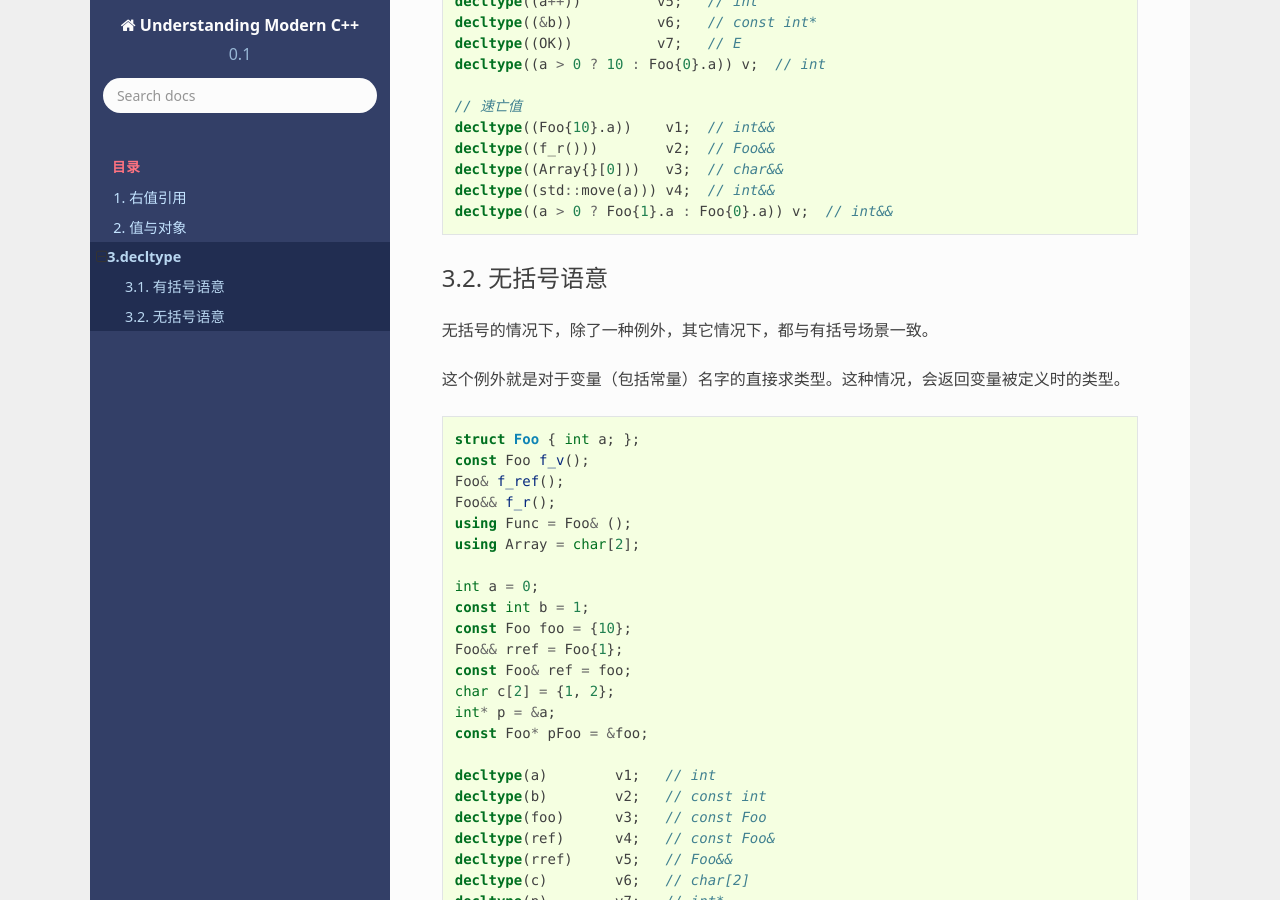
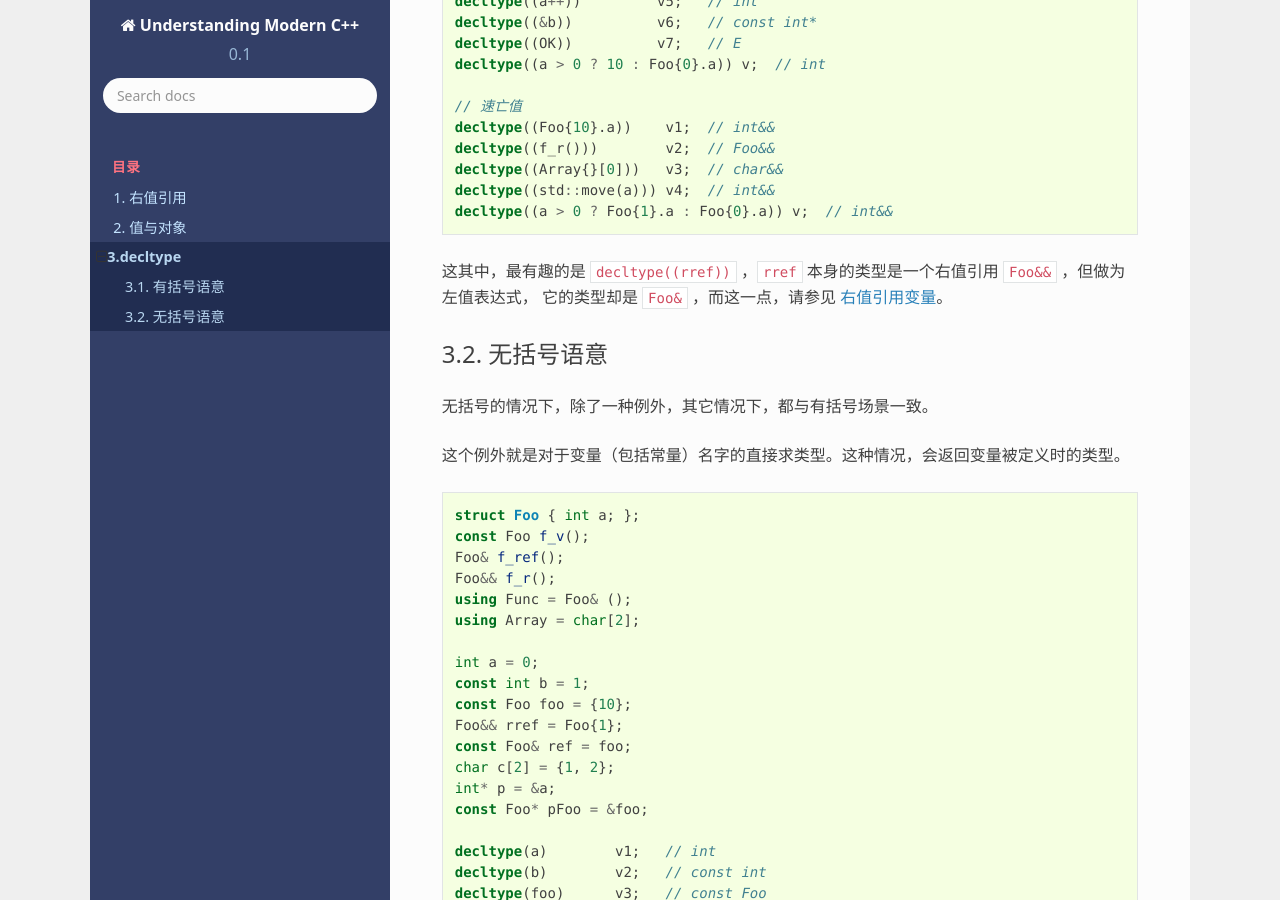
Before and after one commit to godsme/understand_modern_cpp, a Sphinx documentation site: the page built from docs/source/decltype.rst, in a window 1280 px wide and 900 px high, scrolled down 1597 px. Built offline with Sphinx 7.4.7 and the Read the Docs theme 2.0.0, drawn with Linux system fonts in a browser that asks for light colours; formulas are drawn with MathJax 3.

Commit message:
added decltype

```diff
--- a/docs/source/decltype.rst
+++ b/docs/source/decltype.rst
@@ -82,6 +82,9 @@
    decltype((a > 0 ? Foo{1}.a : Foo{0}.a)) v;  // int&&
 
 
+这其中，最有趣的是 ``decltype((rref))`` ，``rref`` 本身的类型是一个右值引用 ``Foo&&`` ，但做为左值表达式，
+它的类型却是 ``Foo&`` ，而这一点，请参见 :ref:`右值引用变量 <rvalue-ref-var>`。
+
 无括号语意
 -----------------
 
--- a/docs/source/rvalue-ref.rst
+++ b/docs/source/rvalue-ref.rst
@@ -175,6 +175,8 @@
 
 这背后的差异究竟意味这什么？
 
+.. _rvalue-ref-var:
+
 一个类型为右值引用的变量，一旦被初始化之后，临时对象将会在其被创建的scope内始终有效。
 因而，``Foo&& foo = Foo{10}``，从语意上相当于：
 
```
